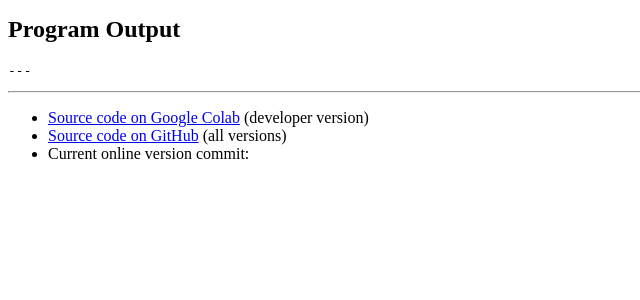
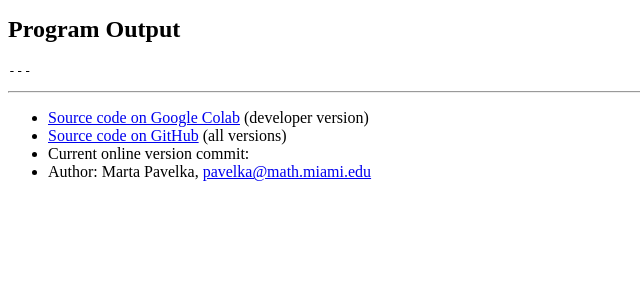
Before and after one commit to internetguru/scpc, a PHP site: page / in a window 1280 px wide. Shown: the part 326-626 px from the top of the page, without its empty margins (0-640 px from the left). Run offline with PHP 8.4, Linux system fonts and the light colour scheme.

Commit message:
Update index.php

```diff
--- a/index.php
+++ b/index.php
@@ -49,6 +49,7 @@
       <li><a href="https://colab.research.google.com/github/martapavelka/scpc/blob/main/scpc.ipynb">Source code on Google Colab</a> (developer version)</li>
       <li><a href="https://github.com/martapavelka/scpc">Source code on GitHub</a> (all versions)</li>
       <li>Current online version commit: $commit_id</li>
+      <li>Author: Marta Pavelka, <a href="mailto:pavelka@math.miami.edu">pavelka@math.miami.edu</a></li>
     </ul>
 
     <!-- Global site tag (gtag.js) - Google Analytics -->
```
